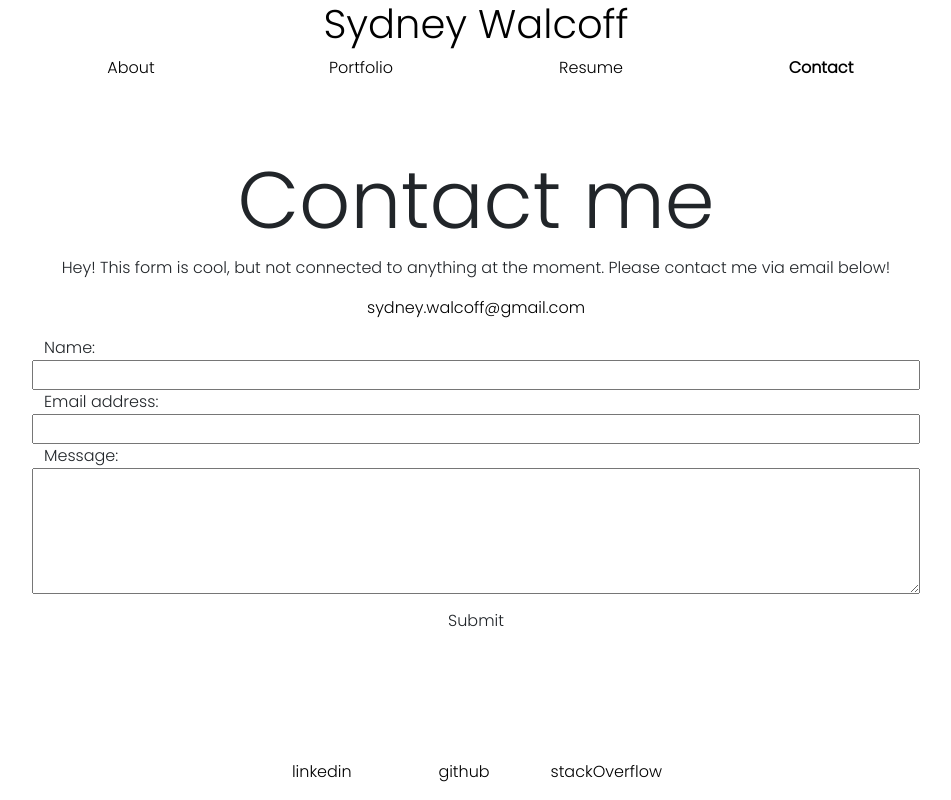
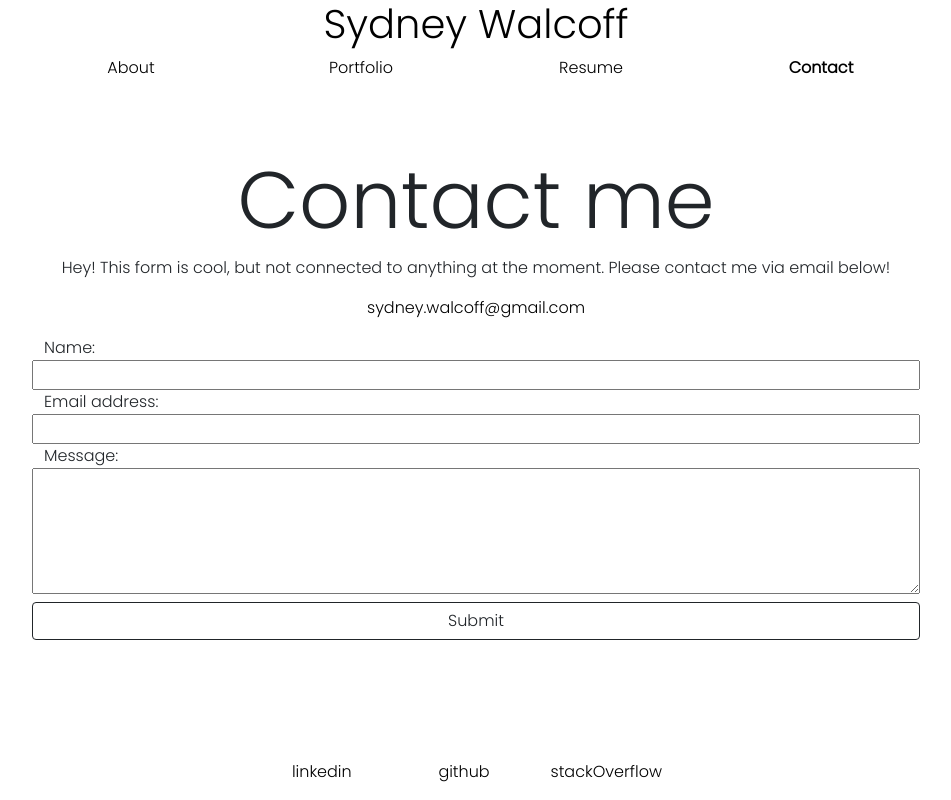
Before and after one commit to sydneywalcoff/sydneywalcoff, a React (Create React App) app: page / in a window 1280 px wide. Both pictures are taken after a click on the element "Contact". Shown: the whole page, without its empty margins (164-1115 px from the left). Built offline with nearby package versions, Linux system fonts and the light colour scheme.

Commit message:
add button outline to contact page

```diff
--- a/src/components/Contact/index.js
+++ b/src/components/Contact/index.js
@@ -56,7 +56,7 @@
                     </div>
                 )}
                 <div className="row justify-content-center mt-2">
-                    <button className="btn" id="contact-button" type="submit">Submit</button>
+                    <button className="btn btn-outline-dark" id="contact-button" type="submit">Submit</button>
                 </div>
             </form>
         </section>
```
